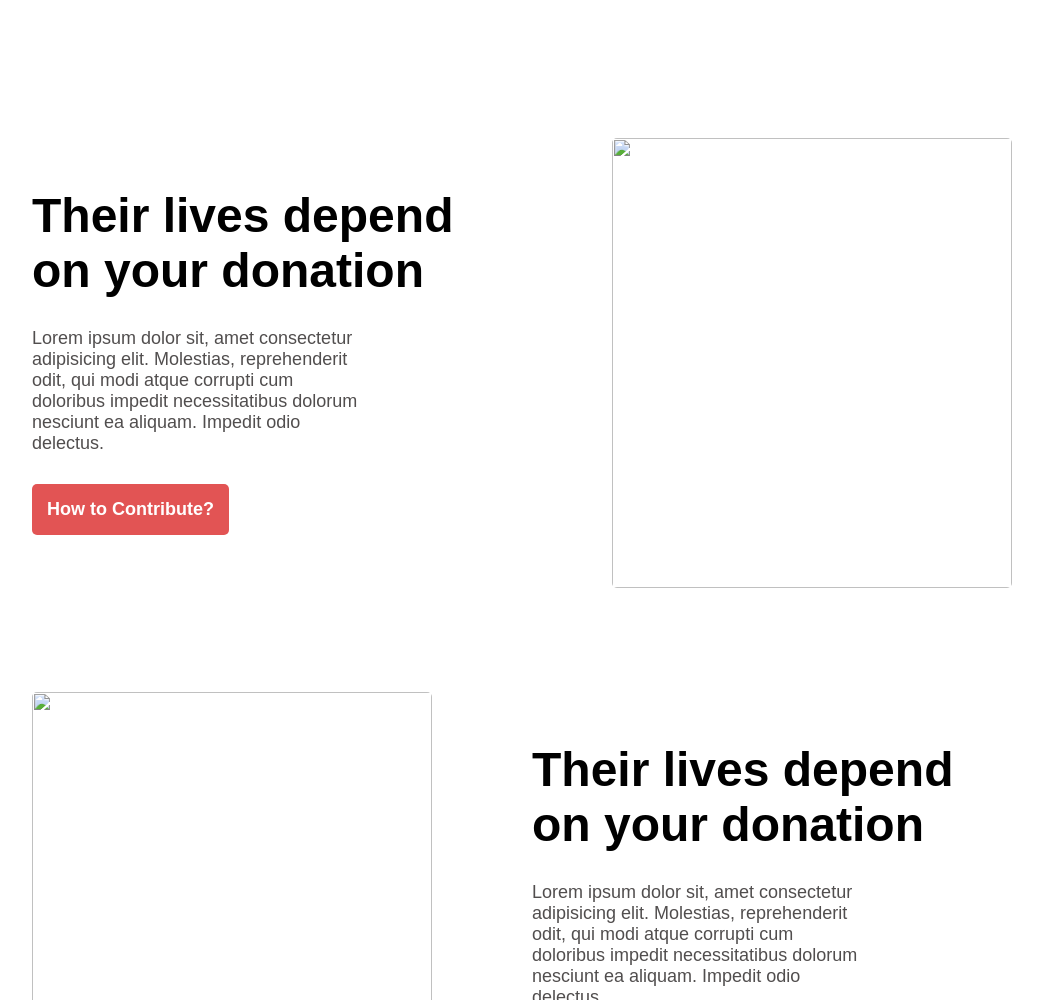
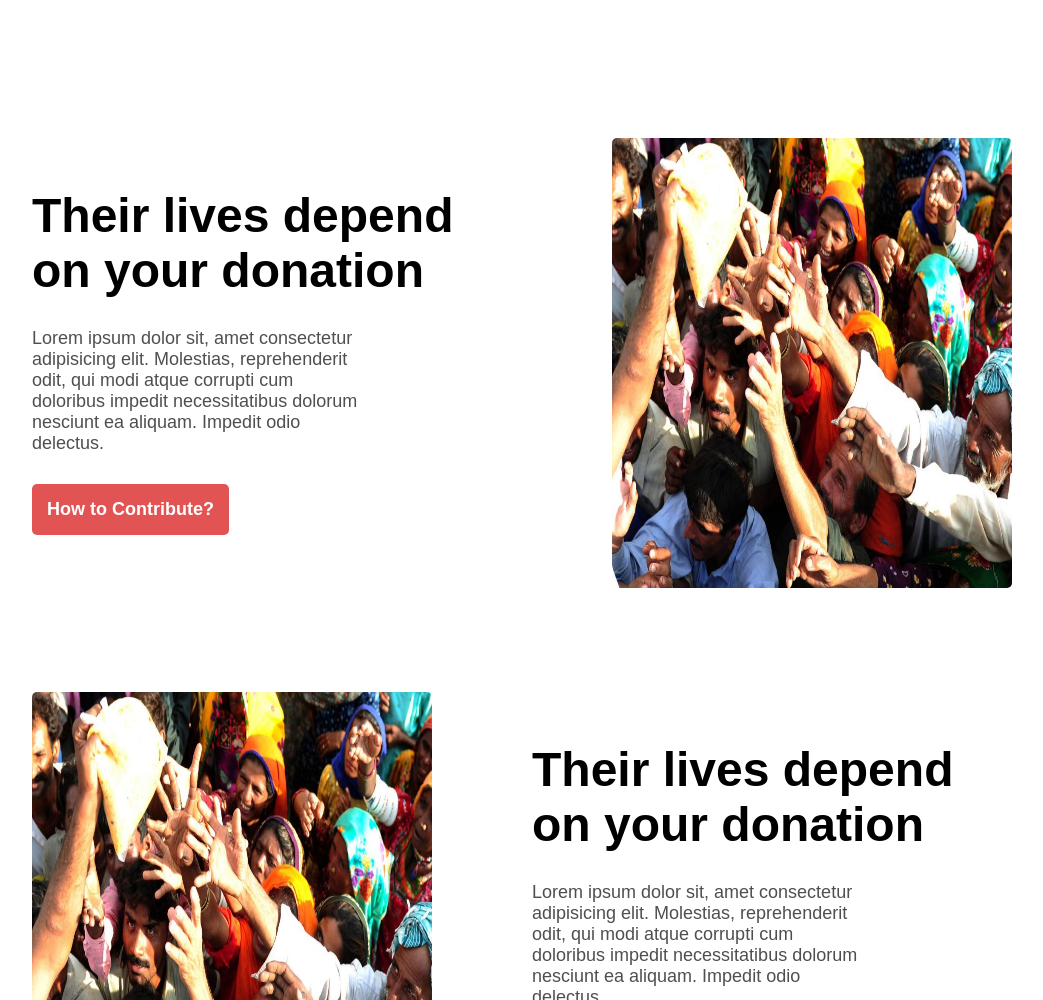
Before and after one commit to NishatTasnim00/Donate-Today, a plain HTML site: page index.html in a window 1280 px wide. Shown: the part 1800-2800 px from the top of the page, without its empty margins (118-1161 px from the left). Drawn offline with Linux system fonts and the light colour scheme; the site is published under a folder, as on GitHub Pages, so addresses that start at the root find nothing.

Commit message:
font unsolved

```diff
--- a/index.html
+++ b/index.html
@@ -68,12 +68,12 @@
 
                 </div>
                 <div class="project-image">
-                    <img src="/images/donation0.jpg" alt="">
+                    <img src="images/donation0.jpg" alt="">
                 </div>
             </div>
             <div class="projects">
                  <div class="project-image">
-                <img src="/images/donation0.jpg" alt="">
+                <img src="images/donation0.jpg" alt="">
                 </div>
                 <div class="projects-details">
                     <h1>Their lives depend on your donation</h1>
--- a/style.css
+++ b/style.css
@@ -4,7 +4,7 @@
 }
 header{
     height: 600px;
-    background-image: linear-gradient(0deg, rgb(17, 16, 16), transparent) , url(/images/donation13.jpg);
+    background-image: linear-gradient(0deg, rgb(17, 16, 16), transparent) , url(images/donation13.jpg);
     background-repeat: no-repeat;
     background-size: cover;
 }
```
